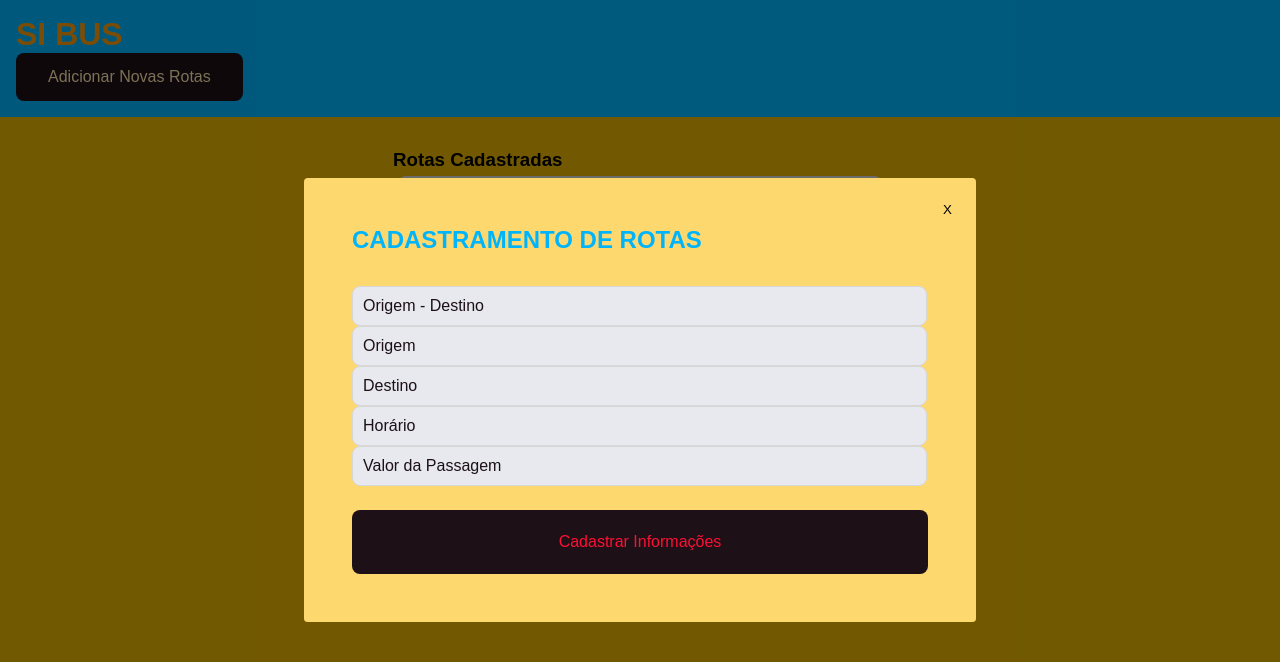
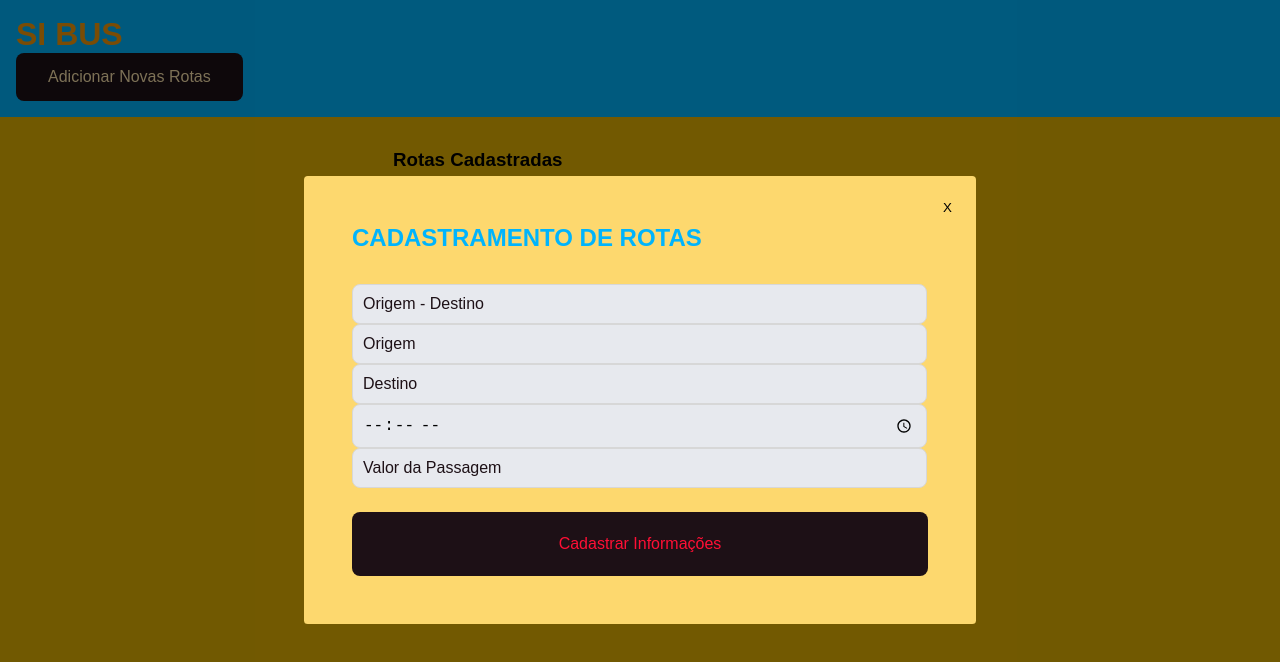
Before and after one commit to Eduardo-Montanhani/Hacktoon2, a React (Vite) app in the folder project-ts/: page / in a window 1280 px wide. Both pictures are taken after a click on the button "Adicionar Novas Rotas". Shown: the top 662 px of the page. Built offline with nearby package versions, Linux system fonts and the light colour scheme; data requests are answered from the project's data file.

Commit message:
Alterando o Formulario CustomModal

```diff
--- a/project-ts/db.json
+++ b/project-ts/db.json
@@ -1,12 +1,3 @@
 {
-  "rotas": [
-    {
-      "nome": "Maria Helena - Maringá",
-      "rotaInicial": "Maria Helena",
-      "rotaFinal": "Maringá",
-      "horario": "10:00",
-      "preco": "50,00",
-      "id": 1
-    }
-  ]
+  "rotas": []
 }
--- a/project-ts/src/components/CustomModal/index.tsx
+++ b/project-ts/src/components/CustomModal/index.tsx
@@ -116,7 +116,7 @@ export function CustomModal(props: PropsModal){
                 />
 
                 <input
-                    type="text"
+                    type="time"
                     placeholder='Horário'
                     required
                     value={horario}
@@ -124,7 +124,7 @@ export function CustomModal(props: PropsModal){
 
                 />
                 <input
-                    type="text"
+                    type="number"
                     placeholder='Valor da Passagem'
                     required
                     value={preco}
```
